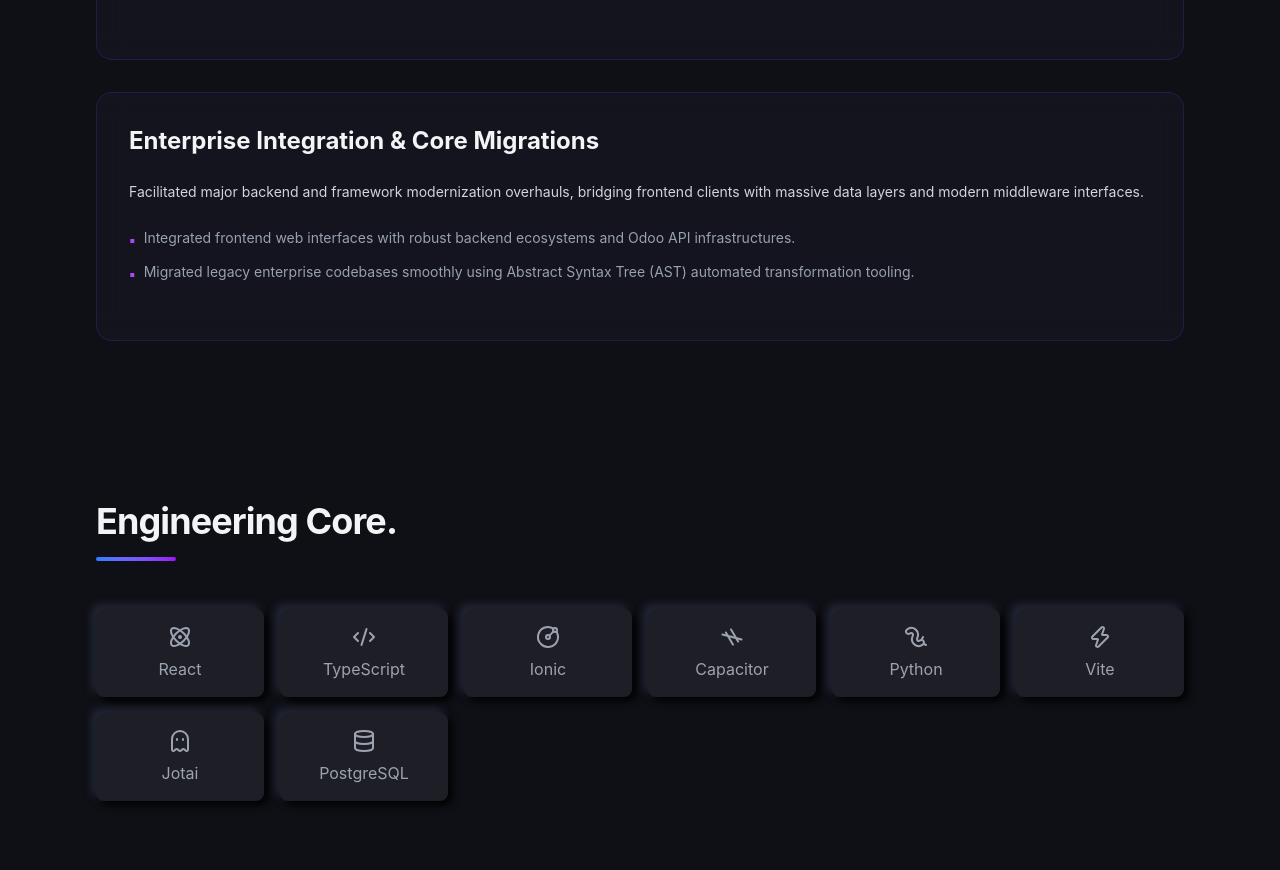
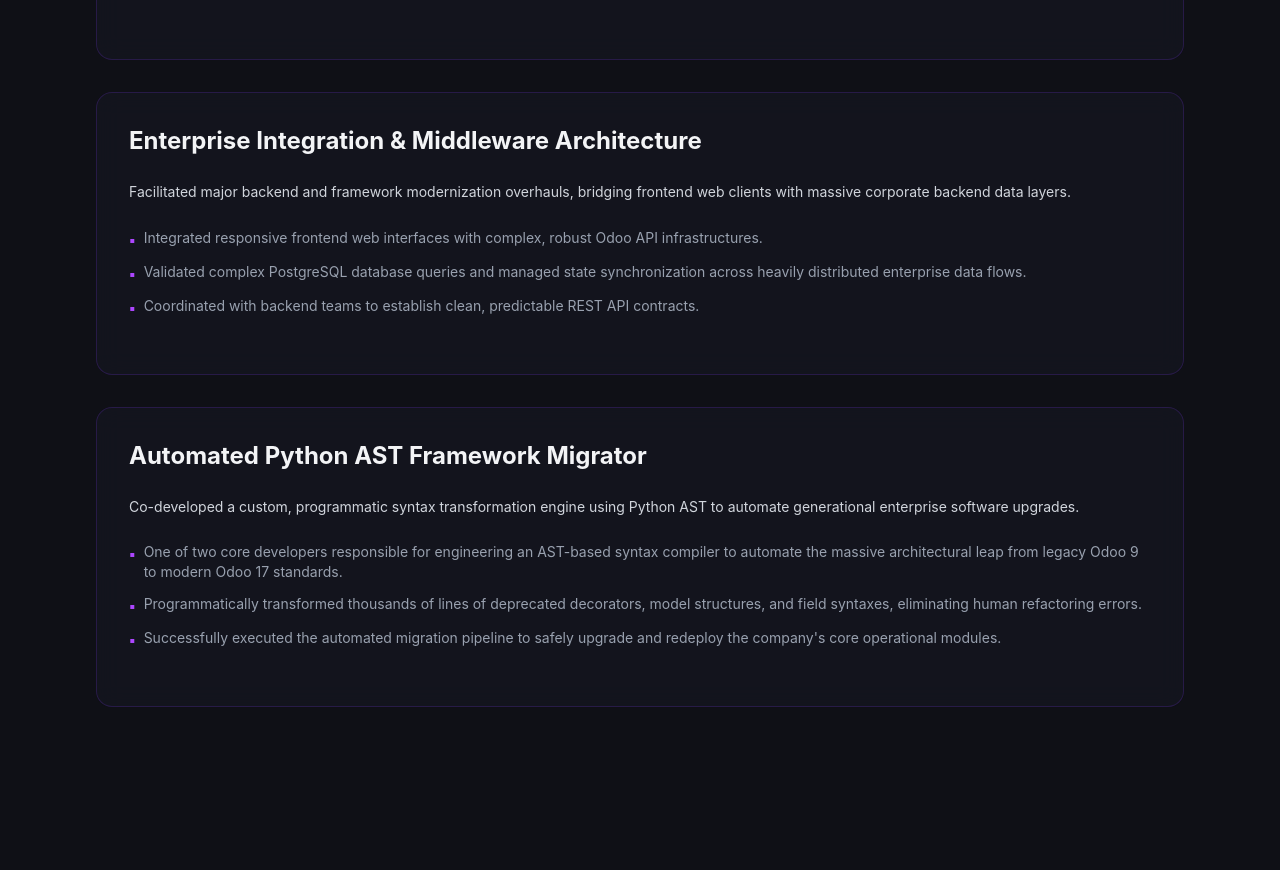
Before and after one commit to AdamRaf/adam-portfolio, a React (Vite) app: page / in a window 1280 px wide. Shown: the part 1900-2770 px from the top of the page. Built offline with nearby package versions, Linux system fonts and the light colour scheme.

Commit message:
refactor(experience): separate middleware integration and python AST migrator into distinct timeline modules

```diff
--- a/src/data/experience.ts
+++ b/src/data/experience.ts
@@ -34,11 +34,21 @@ export const experienceData: ProjectExperience[] = [
     ],
   },
   {
-    systemName: "Enterprise Integration & Core Migrations",
-    description: "Facilitated major backend and framework modernization overhauls, bridging frontend clients with massive data layers and modern middleware interfaces.",
+    systemName: "Enterprise Integration & Middleware Architecture",
+    description: "Facilitated major backend and framework modernization overhauls, bridging frontend web clients with massive corporate backend data layers.",
     highlights: [
-      "Integrated frontend web interfaces with robust backend ecosystems and Odoo API infrastructures.",
-      "Migrated legacy enterprise codebases smoothly using Abstract Syntax Tree (AST) automated transformation tooling.",
+      "Integrated responsive frontend web interfaces with complex, robust Odoo API infrastructures.",
+      "Validated complex PostgreSQL database queries and managed state synchronization across heavily distributed enterprise data flows.",
+      "Coordinated with backend teams to establish clean, predictable REST API contracts."
+    ],
+  },
+  {
+    systemName: "Automated Python AST Framework Migrator",
+    description: "Co-developed a custom, programmatic syntax transformation engine using Python AST to automate generational enterprise software upgrades.",
+    highlights: [
+      "One of two core developers responsible for engineering an AST-based syntax compiler to automate the massive architectural leap from legacy Odoo 9 to modern Odoo 17 standards.",
+      "Programmatically transformed thousands of lines of deprecated decorators, model structures, and field syntaxes, eliminating human refactoring errors.",
+      "Successfully executed the automated migration pipeline to safely upgrade and redeploy the company's core operational modules."
     ],
   }
 ];
```
